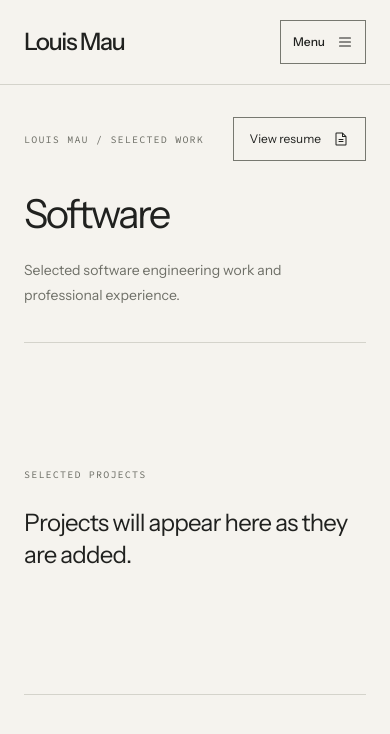
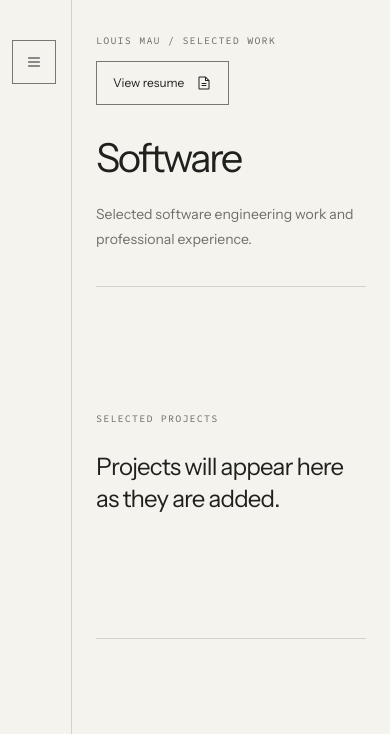
Before and after one commit to 404uam/louismau.com, a Next.js app in the folder apps/web/: page /software in a window 390 px wide. Shown: the top 734 px of the page. Built offline with nearby package versions, Linux system fonts and the light colour scheme.

Commit message:
Make sidebar a hamburger menu and persist across all pages. Added dev env check for middleware as well

```diff
--- a/apps/web/src/app/(portfolio)/layout.tsx
+++ b/apps/web/src/app/(portfolio)/layout.tsx
@@ -15,6 +15,7 @@ export default function SidebarLayout({ children }: { children: ReactNode }) {
 			</a>
 			<ResumeProvider>
 				<PortfolioNavigation
+                collapsible
 					projects={projectLinks(projects)}
 					collections={collectionLinks(collections)}
 					footer={
--- a/apps/web/src/app/(portfolio)/software/page.tsx
+++ b/apps/web/src/app/(portfolio)/software/page.tsx
@@ -16,7 +16,7 @@ export const metadata: Metadata = {
 
 export default function SoftwarePage() {
 	return (
-		<main id="main-content" tabIndex={-1} className={styles.content}>
+		<main id="main-content" tabIndex={-1} className={styles.content} data-scroll-behavior="smooth">
 			<header className={styles.pageHeader}>
 				<div className={styles.pageTopline}>
 					<p className={styles.label}>Louis Mau / Selected work</p>
--- a/apps/web/src/app/layout.tsx
+++ b/apps/web/src/app/layout.tsx
@@ -1,10 +1,11 @@
 import type { Metadata } from "next";
 import {
 	Instrument_Sans,
+	JetBrains_Mono,
 	Source_Code_Pro,
-	JetBrains_Mono,
 } from "next/font/google";
 import "./globals.css";
+import { SidebarProvider } from "@/components/portfolio/sidebar-state";
 import { cn } from "@/lib/utils";
 
 const jetbrainsMono = JetBrains_Mono({
@@ -46,11 +47,15 @@ export default function RootLayout({
 	children: React.ReactNode;
 }>) {
 	return (
-		<html lang="en" className={cn("font-mono", jetbrainsMono.variable)}>
+		<html
+			lang="en"
+			data-scroll-behavior="smooth"
+			className={cn("font-mono", jetbrainsMono.variable)}
+		>
 			<body
 				className={`${instrumentSans.variable} ${sourceCodePro.variable} antialiased`}
 			>
-				{children}
+				<SidebarProvider>{children}</SidebarProvider>
 			</body>
 		</html>
 	);
--- a/apps/web/src/app/page.tsx
+++ b/apps/web/src/app/page.tsx
@@ -1,15 +1,32 @@
 import { ArrowUpRightIcon } from "@phosphor-icons/react/dist/ssr";
 import Link from "next/link";
+import { PortfolioNavigation } from "@/components/portfolio/navigation";
 import styles from "@/components/portfolio/portfolio.module.css";
+import { ResumeProvider } from "@/components/portfolio/resume-dialog";
 import { SocialLinks } from "@/components/portfolio/social-links";
 import { Button } from "@/components/ui/button";
 
 export default function Home() {
 	return (
-		<div className={`${styles.theme} ${styles.site} ${styles.entry}`}>
+		<div className={`${styles.theme} ${styles.site} ${styles.entrySite}`}>
 			<a href="#main-content" className={styles.skipLink}>
 				Skip to content
 			</a>
+			<ResumeProvider>
+				<PortfolioNavigation
+					collapsible
+					projects={[]}
+					collections={[]}
+					footer={
+						<>
+							<SocialLinks />
+							<p className={styles.copyright}>
+								© {new Date().getFullYear()} Louis Mau
+							</p>
+						</>
+					}
+				/>
+				<div className={styles.entry}>
 					<header className={styles.entryHeader}>
 						<span className={styles.label}>Personal portfolio</span>
 						<span className={styles.label}>Software / Photography</span>
@@ -23,7 +40,11 @@ export default function Home() {
 									Software <ArrowUpRightIcon size={18} aria-hidden />
 								</Link>
 							</Button>
-					<Button asChild variant="outline" className={styles.directionLink}>
+							<Button
+								asChild
+								variant="outline"
+								className={styles.directionLink}
+							>
 								<Link href="/photography">
 									Photography <ArrowUpRightIcon size={18} aria-hidden />
 								</Link>
@@ -34,8 +55,9 @@ export default function Home() {
 						<span className={styles.label}>
 							© {new Date().getFullYear()} Louis Mau
 						</span>
-				<p>Two ways of seeing. Choose a direction.</p>
 					</footer>
+				</div>
+			</ResumeProvider>
 		</div>
 	);
 }
--- a/apps/web/src/components/portfolio/navigation.tsx
+++ b/apps/web/src/components/portfolio/navigation.tsx
@@ -9,37 +9,39 @@ import {
 } from "@phosphor-icons/react/dist/ssr";
 import Link from "next/link";
 import { usePathname } from "next/navigation";
-import { type ReactNode, useRef, useState } from "react";
+import { type ReactNode, useRef } from "react";
 import type { SectionLink } from "@/app/types/portfolio";
 import { Button } from "@/components/ui/button";
-import { EMAIL_URL } from "@/consts";
 import styles from "./portfolio.module.css";
 import { useResume } from "./resume-dialog";
+import { useSidebar } from "./sidebar-state";
 
 export function PortfolioNavigation({
 	projects,
 	collections,
 	footer,
+	collapsible = false,
 }: {
 	projects: SectionLink[];
 	collections: SectionLink[];
 	footer: ReactNode;
+	collapsible?: boolean;
 }) {
 	const pathname = usePathname();
-	const [menu, setMenu] = useState({ path: pathname, open: false });
+	const { open: menuOpen, setOpen } = useSidebar();
 	const toggleRef = useRef<HTMLButtonElement>(null);
 	const { openResume } = useResume();
-	const menuOpen = menu.path === pathname && menu.open;
 	const isSoftware = pathname === "/software";
 	const sections = isSoftware ? projects : collections;
 
 	function closeMenu() {
-		setMenu({ path: pathname, open: false });
+		setOpen(false);
 	}
 
 	return (
 		<aside
-			className={styles.sidebar}
+			className={`${styles.sidebar} ${collapsible ? styles.entrySidebar : ""}`}
+			data-open={menuOpen}
 			onKeyDown={(event) => {
 				if (event.key === "Escape" && menuOpen) {
 					closeMenu();
@@ -48,7 +50,11 @@ export function PortfolioNavigation({
 			}}
 		>
 			<div className={styles.mobileBar}>
-				<Link href="/" className={styles.brand} onClick={closeMenu}>
+				<Link
+					href="/"
+					className={styles.brand}
+					onClick={collapsible ? undefined : closeMenu}
+				>
 					Louis Mau
 				</Link>
 				<Button
@@ -58,9 +64,12 @@ export function PortfolioNavigation({
 					className={styles.menuToggle}
 					aria-expanded={menuOpen}
 					aria-controls="portfolio-navigation"
-					onClick={() => setMenu({ path: pathname, open: !menuOpen })}
+					aria-label={
+						collapsible ? (menuOpen ? "Close menu" : "Open menu") : undefined
+					}
+					onClick={() => setOpen((open) => !open)}
 				>
-					{menuOpen ? "Close menu" : "Menu"}
+					{collapsible ? null : menuOpen ? "Close menu" : "Menu"}
 					{menuOpen ? (
 						<XIcon size={18} aria-hidden />
 					) : (
@@ -73,9 +82,6 @@ export function PortfolioNavigation({
 				className={styles.navigationPanel}
 				data-open={menuOpen}
 			>
-				<Link href="/" className={styles.backLink} onClick={closeMenu}>
-					<ArrowLeftIcon size={14} aria-hidden /> Back to entry
-				</Link>
 				<nav aria-label="Portfolio navigation" className={styles.disciplineNav}>
 					<p className={styles.label}>Explore</p>
 					<ul>
@@ -88,7 +94,7 @@ export function PortfolioNavigation({
 									href={href}
 									aria-current={pathname === href ? "page" : undefined}
 									className={styles.disciplineLink}
-									onClick={closeMenu}
+									onClick={collapsible ? undefined : closeMenu}
 								>
 									{label}
 									{pathname === href ? (
@@ -119,7 +125,8 @@ export function PortfolioNavigation({
 						className={styles.sidebarResume}
 						aria-haspopup="dialog"
 						onClick={(event) => {
-						const returnTo = window.matchMedia("(max-width: 1023px)").matches
+							const returnTo =
+								collapsible || window.matchMedia("(max-width: 1023px)").matches
 									? toggleRef.current
 									: event.currentTarget;
 							closeMenu();
--- a/apps/web/src/components/portfolio/portfolio.module.css
+++ b/apps/web/src/components/portfolio/portfolio.module.css
@@ -152,6 +152,8 @@
 	line-height: 1.3;
 	font-weight: 500;
 	letter-spacing: -0.055em;
+	text-decoration: underline;
+	text-underline-offset: 0.2em;
 }
 .menuToggle {
 	display: inline-flex;
@@ -643,6 +645,62 @@
 		padding: 1rem;
 	}
 }
+
+.entrySidebar {
+	position: fixed;
+	inset: 0 auto 0 0;
+	z-index: 20;
+	display: flex;
+	flex-direction: column;
+	width: 4.5rem;
+	height: 100dvh;
+	padding: 2.5rem 0.75rem 2rem;
+	border-bottom: 0;
+	border-right: 1px solid var(--border);
+	background: var(--background);
+	overflow-y: auto;
+	transition: width 180ms ease;
+}
+.entrySidebar[data-open="true"] {
+	width: 15rem;
+}
+.entrySidebar .brand {
+	display: none;
+}
+.entrySidebar[data-open="true"] .brand {
+	display: block;
+}
+.entrySidebar .menuToggle {
+	display: inline-flex;
+	width: 2.75rem;
+	padding: 0;
+}
+.entrySidebar .navigationPanel {
+	display: none;
+}
+.entrySidebar .navigationPanel[data-open="true"] {
+	display: flex;
+	flex: 1;
+	padding-top: 0.5rem;
+}
+.entrySidebar .sidebarFooter {
+	margin-top: auto;
+	padding-top: 3rem;
+}
+.entrySite .entry,
+.entrySidebar ~ .showcase {
+	margin-left: 4.5rem;
+	transition: margin-left 180ms ease;
+}
+@media (min-width: 1024px) {
+	.entrySite:has(.entrySidebar[data-open="true"]) .entry {
+		margin-left: 15rem;
+	}
+	.entrySidebar[data-open="true"] ~ .showcase {
+		margin-left: 15rem;
+	}
+}
+
 @media (prefers-reduced-motion: reduce) {
 	.theme,
 	.theme *,
--- /dev/null
+++ b/apps/web/src/components/portfolio/sidebar-state.tsx
@@ -0,0 +1,31 @@
+"use client";
+
+import {
+	createContext,
+	type Dispatch,
+	type ReactNode,
+	type SetStateAction,
+	useContext,
+	useState,
+} from "react";
+
+const SidebarContext = createContext<{
+	open: boolean;
+	setOpen: Dispatch<SetStateAction<boolean>>;
+} | null>(null);
+
+export function SidebarProvider({ children }: { children: ReactNode }) {
+	const [open, setOpen] = useState(false);
+
+	return (
+		<SidebarContext.Provider value={{ open, setOpen }}>
+			{children}
+		</SidebarContext.Provider>
+	);
+}
+
+export function useSidebar() {
+	const value = useContext(SidebarContext);
+	if (!value) throw new Error("Sidebar controls require SidebarProvider.");
+	return value;
+}
--- a/apps/web/src/middleware.ts
+++ b/apps/web/src/middleware.ts
@@ -3,6 +3,12 @@ import { NextResponse, type NextRequest } from "next/server";
 
 export async function middleware(request: NextRequest) {
 	let maintenanceMode = true;
+
+
+	if(process.env.NODE_ENV === 'development'){
+		console.debug('running in dev mode, skipping maintenance mode check')
+		maintenanceMode = false;
+	}
 
 	try {
 		const { env } = getCloudflareContext();
@@ -10,12 +16,12 @@ export async function middleware(request: NextRequest) {
 		maintenanceMode =
 			(await env.SITE_CONFIG.get("maintenance_mode")) !== "false";
 	} catch {
-		console.error(
-			"Maintenance configuration unavailable; showing maintenance page.",
+		console.debug(
+			"Maintenance configuration unavailable;",
 		);
 	}
 
-	if (maintenanceMode) {
+	 if (maintenanceMode) {
 		const url = request.nextUrl.clone();
 		url.pathname = "/maintenance";
 		return NextResponse.rewrite(url, {
```
Lines whose indentation alone changed are shown as unchanged.
